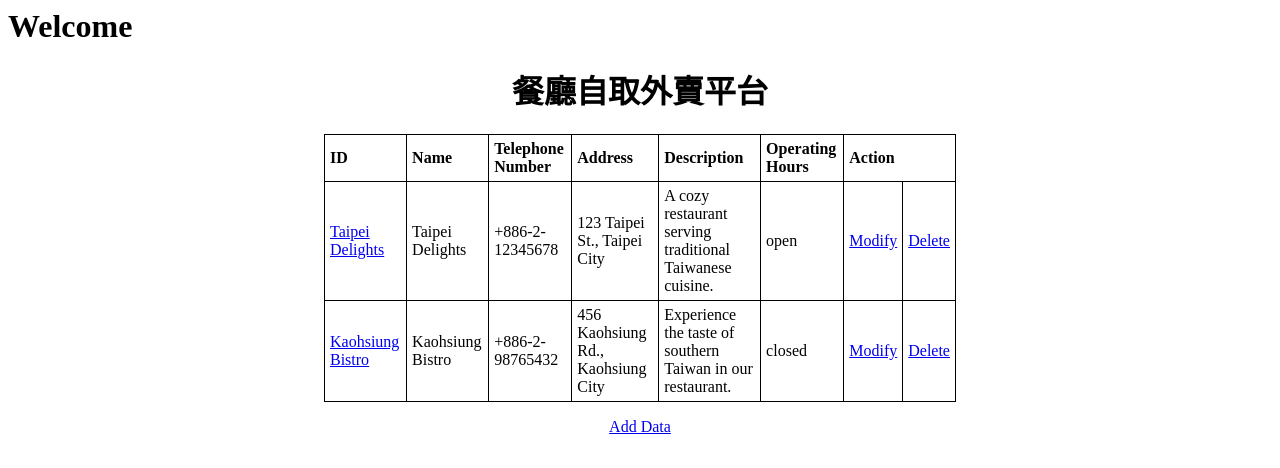
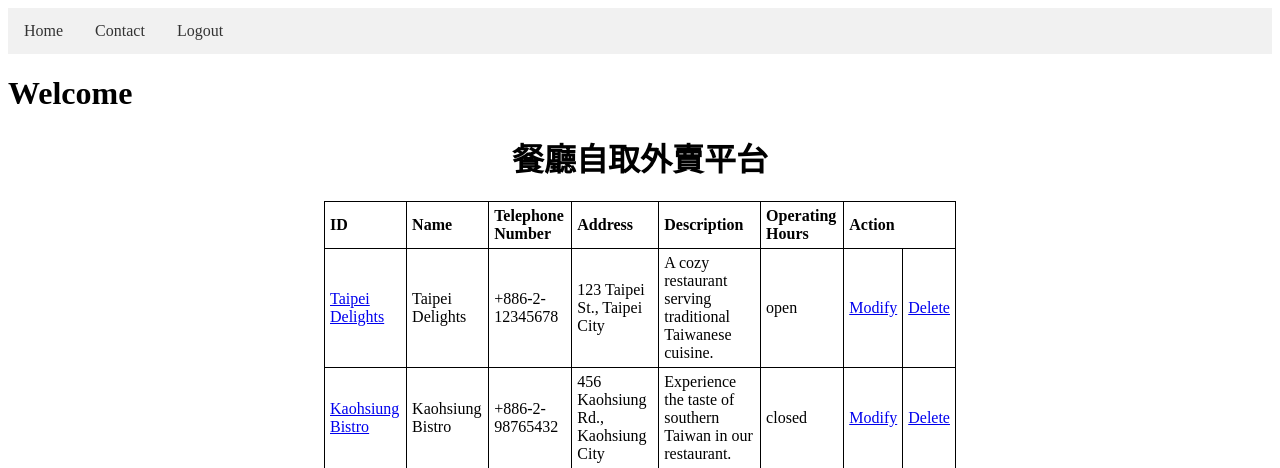
Before and after one commit to Irokanade/restaurant_takeout, a PHP site: page /restaurants.php in a window 1280 px wide. Shown: the top 468 px of the page. Run offline with PHP 8.4, Linux system fonts and the light colour scheme; a user stored in the database is signed in; data comes from the database, SQL or seed files in the repository; data that the repository does not hold is empty.

Commit message:
feat: navbar added

```diff
--- a/login.php
+++ b/login.php
@@ -1,3 +1,4 @@
+<?php include('navbar.php'); ?>
 <?php
    include("config.php");
    session_start();
--- a/menu.php
+++ b/menu.php
@@ -3,6 +3,7 @@
     include("config.php");
     $rest_id = $_GET['rest_id'];
 ?>
+<?php include('navbar.php'); ?>
 
 <html>
 <head>
--- /dev/null
+++ b/navbar.php
@@ -0,0 +1,33 @@
+<style>
+    nav ul {
+        list-style-type: none;
+        margin: 0;
+        padding: 0;
+        background-color: #f1f1f1;
+        overflow: hidden;
+    }
+
+    nav li {
+        float: left;
+    }
+
+    nav li a {
+        display: block;
+        color: #333;
+        text-align: center;
+        padding: 14px 16px;
+        text-decoration: none;
+    }
+
+    nav li a:hover {
+        background-color: #ddd;
+    }
+</style>
+
+<nav>
+    <ul>
+        <li><a class="active" href="restaurants.php">Home</a></li>
+        <li><a href="contact.php">Contact</a></li>
+        <li><a href="logout.php">Logout</a></li>
+    </ul>
+</nav>
--- a/restaurants.php
+++ b/restaurants.php
@@ -1,6 +1,7 @@
 <?php
     include('session.php');
 ?>
+<?php include('navbar.php'); ?>
 
 <html>
 <head>
--- a/signup.php
+++ b/signup.php
@@ -0,0 +1 @@
+<?php include('navbar.php'); ?>
```
